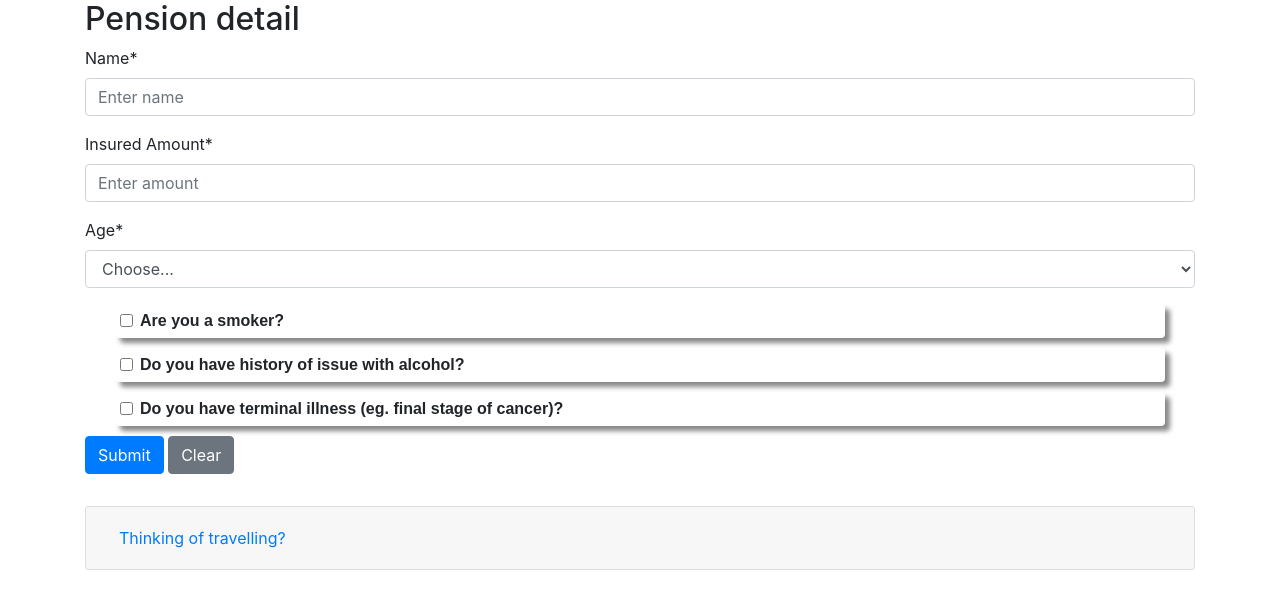
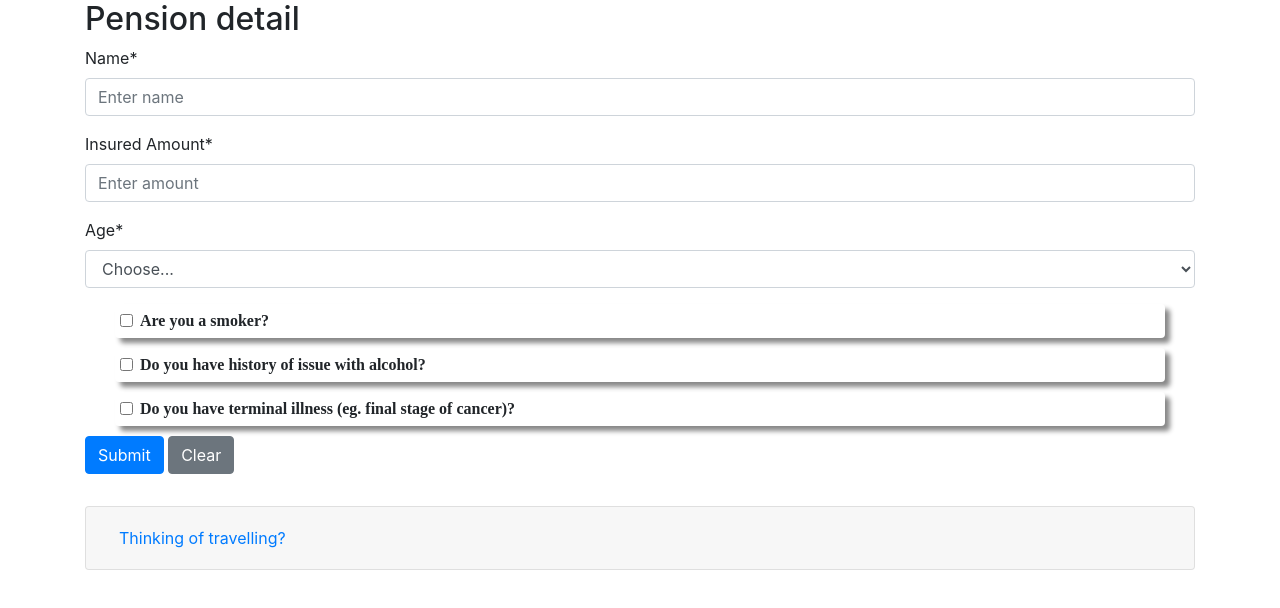
Before and after one commit to getserved/React-Challenge, a React (Create React App) app: page / in a window 1280 px wide. Shown: the top 608 px of the page. Built offline with nearby package versions, Linux system fonts and the light colour scheme.

Commit message:
module css

```diff
--- a/src/components/PensionDetail.js
+++ b/src/components/PensionDetail.js
@@ -7,6 +7,7 @@ import Form from 'react-bootstrap/Form';
 import useGetTravellingData from '../GetDataHook';
 import { formatDateTime, getSupportedCurrencies, handleError } from '../utils';
 import * as api from '../api';
+import styles from '../pension.module.css';
 import {
   mockDoctors,
   mockExchangeRates,
@@ -26,7 +27,7 @@ class PensionCalculation extends React.Component {
     },
   };
 
-  componentDidMount = () => {};
+  componentDidMount = () => {console.log("styles", styles)};
 
   componentDidUpdate(prevProps, prevState) {}
 
@@ -38,6 +39,15 @@ class PensionCalculation extends React.Component {
       handleError(e);
     }
   };
+
+  setPersonalDetailState = (key, value) => {
+    this.setState(prevState => ({
+      personalDetail: {
+        ...prevState.personalDetail,
+        [key]: value
+      }
+    }))
+  }
 
   addError = (id, error) => {
     if (document.getElementById(id).children.length > 2) {
@@ -74,13 +84,7 @@ class PensionCalculation extends React.Component {
               placeholder="Enter name"
               onChange={(e) => {
                 const name = e.target.value;
-                const { personalDetail } = this.state;
-                this.setState(prevState => ({
-                  personalDetail: {
-                    ...prevState.personalDetail,
-                    name: name
-                  }
-                }))
+                this.setPersonalDetailState('name', name);
               }}
             />
           </Form.Group>
@@ -92,14 +96,7 @@ class PensionCalculation extends React.Component {
               placeholder="Enter amount"
               onChange={(e) => {
                 const amount = e.target.value;
-                const { personalDetail } = this.state;
-
-                this.setState(prevState => ({
-                  personalDetail: {
-                    ...prevState.personalDetail,
-                    amount: amount
-                  }
-                }))
+                this.setPersonalDetailState('amount', amount);
               }}
             />
           </Form.Group>
@@ -111,14 +108,7 @@ class PensionCalculation extends React.Component {
               defaultValue="Choose..."
               onChange={(e) => {
                 const age = e.target.value;
-                const { personalDetail } = this.state;
-
-                this.setState(prevState => ({
-                  personalDetail: {
-                    ...prevState.personalDetail,
-                    age: age
-                  }
-                }))
+                this.setPersonalDetailState('age', age);
               }}
             >
               <option>Choose...</option>
@@ -131,14 +121,7 @@ class PensionCalculation extends React.Component {
           <Form.Group
             id="smokerCheck"
             controlId="smokerInput"
-            style={{
-              fontFamily: 'Arial, Helvetica, sans-serif',
-              fontWeight: 'bold',
-              borderRadius: '4px',
-              margin: '10px 30px',
-              padding: '5px',
-              boxShadow: '5px 5px 5px #888888',
-            }}
+            className={styles.checklist}
           >
             <Form.Check
               type="checkbox"
@@ -146,20 +129,7 @@ class PensionCalculation extends React.Component {
               checked={this.state.personalDetail.isSmoker}
               onChange={(e) => {
                 const isSmoker = e.target.checked;
-                const { personalDetail } = this.state;
-                // personalDetail.isSmoker = isSmoker;
-                this.setState(prevState => ({
-                  personalDetail: {
-                    ...prevState.personalDetail,
-                    isSmoker: isSmoker
-                  }
-                }))
-                // checking the checkbox on click
-                // setTimeout(() => {
-                //   document.getElementById(
-                //     'smokerInput'
-                //   ).checked = !document.getElementById('smokerInput').checked;
-                // }, 100);
+                this.setPersonalDetailState('isSmoker', isSmoker)
               }}
             />
           </Form.Group>
@@ -167,37 +137,15 @@ class PensionCalculation extends React.Component {
             id="alcoholCheck"
             name="alcoholCheck"
             controlId="alcoholInput"
-            style={{
-              fontFamily: 'Arial, Helvetica, sans-serif',
-              fontWeight: 'bold',
-              borderRadius: '4px',
-              margin: '10px 30px',
-              padding: '5px',
-              boxShadow: '5px 5px 5px #888888',
-            }}
+            className={styles.checklist}
           >
             <Form.Check
               type="checkbox"
               label="Do you have history of issue with alcohol?"
               checked={this.state.personalDetail.isDrinker}
               onChange={(e) => {
-                // const isDrinker = e.target.value === 'on';
                 const isDrinker = e.target.checked;
-                const { personalDetail } = this.state;
-                this.setState(prevState => ({
-                  personalDetail: {
-                    ...prevState.personalDetail,
-                    isDrinker: isDrinker
-                  }
-                }))
-                // personalDetail.isDrinker = isDrinker;
-
-                // checking the checkbox on click
-                // setTimeout(() => {
-                //   document.getElementById(
-                //     'alcoholInput'
-                //   ).checked = !document.getElementById('alcoholInput').checked;
-                // }, 100);
+                this.setPersonalDetailState('isDrinker', isDrinker);
               }}
             />
           </Form.Group>
@@ -205,38 +153,16 @@ class PensionCalculation extends React.Component {
             id="terminalIllnessCheck"
             name="terminalIllnessCheck"
             controlId="terminalIllnessInput"
-            style={{
-              fontFamily: 'Arial, Helvetica, sans-serif',
-              fontWeight: 'bold',
-              borderRadius: '4px',
-              margin: '10px 30px',
-              padding: '5px',
-              boxShadow: '5px 5px 5px #888888',
-            }}
+            className={styles.checklist}
           >
             <Form.Check
               type="checkbox"
               label="Do you have terminal illness (eg. final stage of cancer)?"
               checked={this.state.personalDetail.isTerminallyIll}
               onChange={(e) => {
-                // const isTerminallyIll = e.target.value === 'on';
                 const isTerminallyIll = e.target.checked;
-                const { personalDetail } = this.state;
-                // personalDetail.isTerminallyIll = isTerminallyIll;
+                this.setPersonalDetailState('isTerminallyIll', isTerminallyIll);
 
-                this.setState(prevState => ({
-                  personalDetail: {
-                    ...prevState.personalDetail,
-                    isTerminallyIll: isTerminallyIll
-                  }
-                }))
-                // checking the checkbox on click
-                // setTimeout(() => {
-                //   document.getElementById(
-                //     'terminalIllnessInput'
-                //   ).checked = !document.getElementById('terminalIllnessInput')
-                //     .checked;
-                // }, 100);
               }}
             />
           </Form.Group>
--- /dev/null
+++ b/src/pension.module.css
@@ -0,0 +1,8 @@
+.checklist{
+    font-family: 'Arial, Helvetica, sans-serif';
+    font-weight: bold;
+    border-radius: 4px;
+    margin: 10px 30px;
+    padding: 5px;
+    box-shadow: 5px 5px 5px #888888;
+}
```
